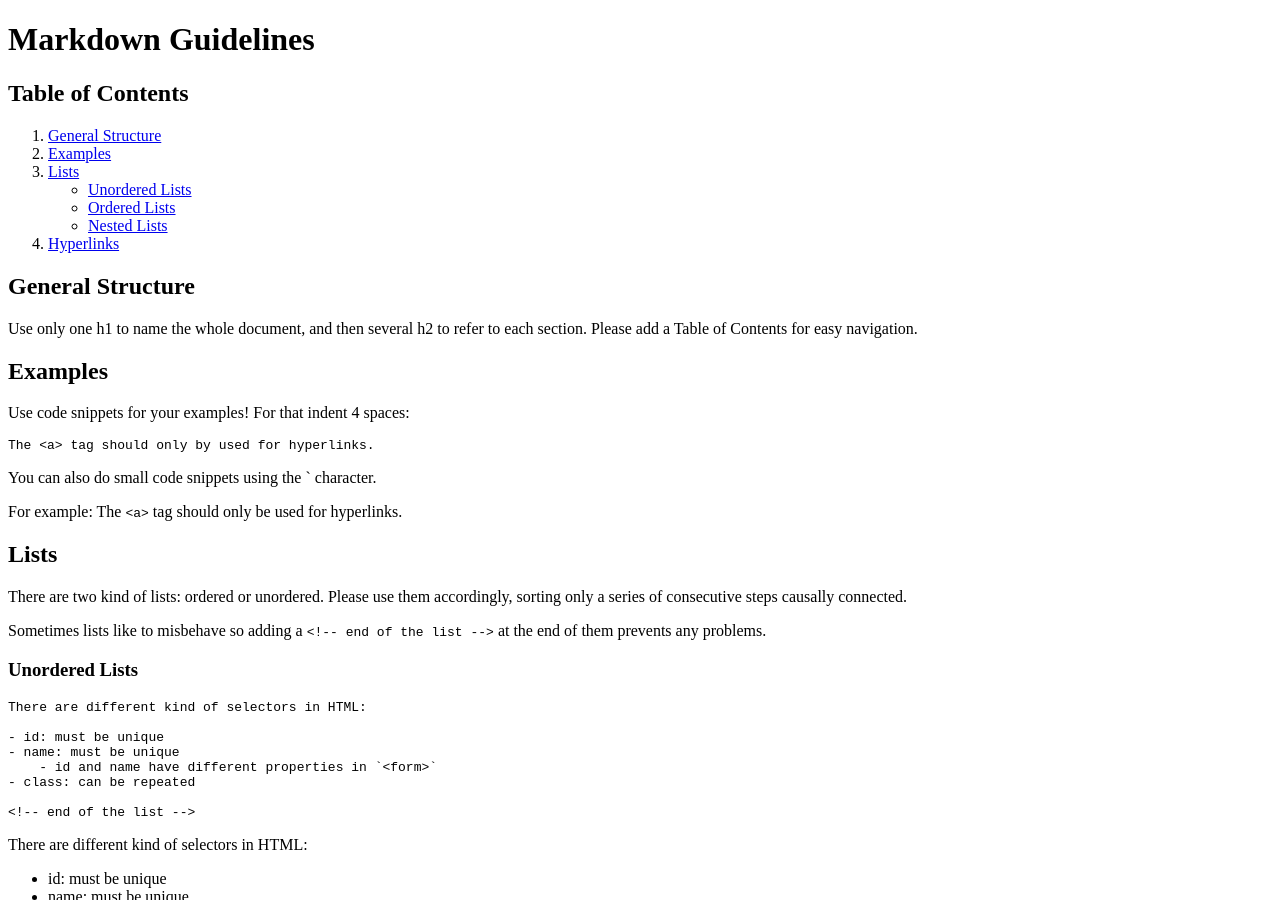
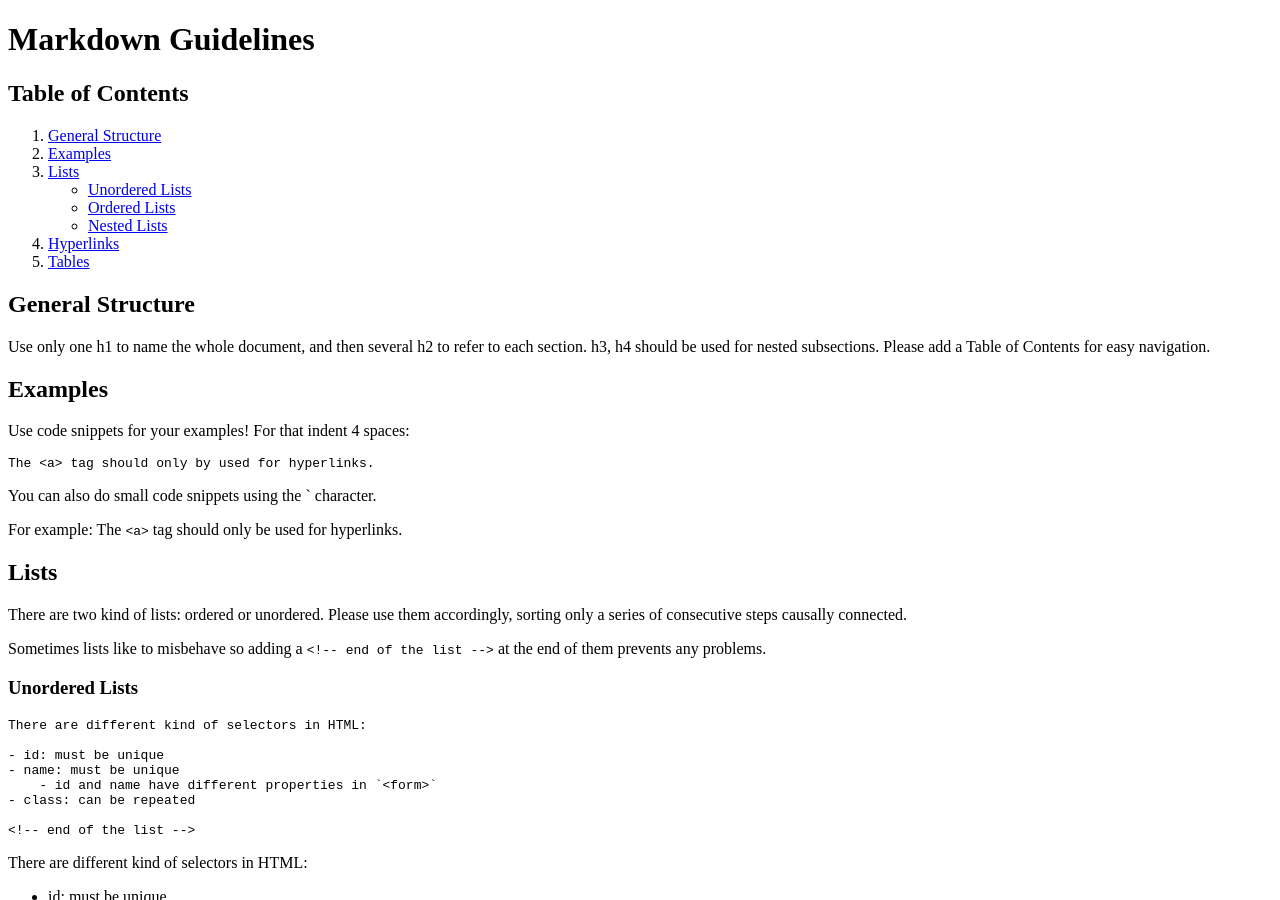
Before and after one commit to BCNGEEKS/Geekateca, a Jekyll site: the page built from MarkdownGuidelines.md, in a window 1280 px wide and 900 px high. Built offline with Jekyll 4.4.1, drawn with Linux system fonts in a browser that asks for light colours; our own code applies the rules of GitHub Pages for plain Markdown files.

Commit message:
Update MarkdownGuidelines.md

```diff
--- a/MarkdownGuidelines.md
+++ b/MarkdownGuidelines.md
@@ -8,10 +8,11 @@
     - [Ordered Lists](#ordered-lists)
     - [Nested Lists](#nested-lists)
 4. [Hyperlinks](#hyperlinks)
+5. [Tables](#tables)
 
 ## General Structure
 
-Use only one h1 to name the whole document, and then several h2 to refer to each section. Please add a Table of Contents for easy navigation.
+Use only one h1 to name the whole document, and then several h2 to refer to each section. h3, h4 should be used for nested subsections. Please add a Table of Contents for easy navigation.
 
 ## Examples
 
```
